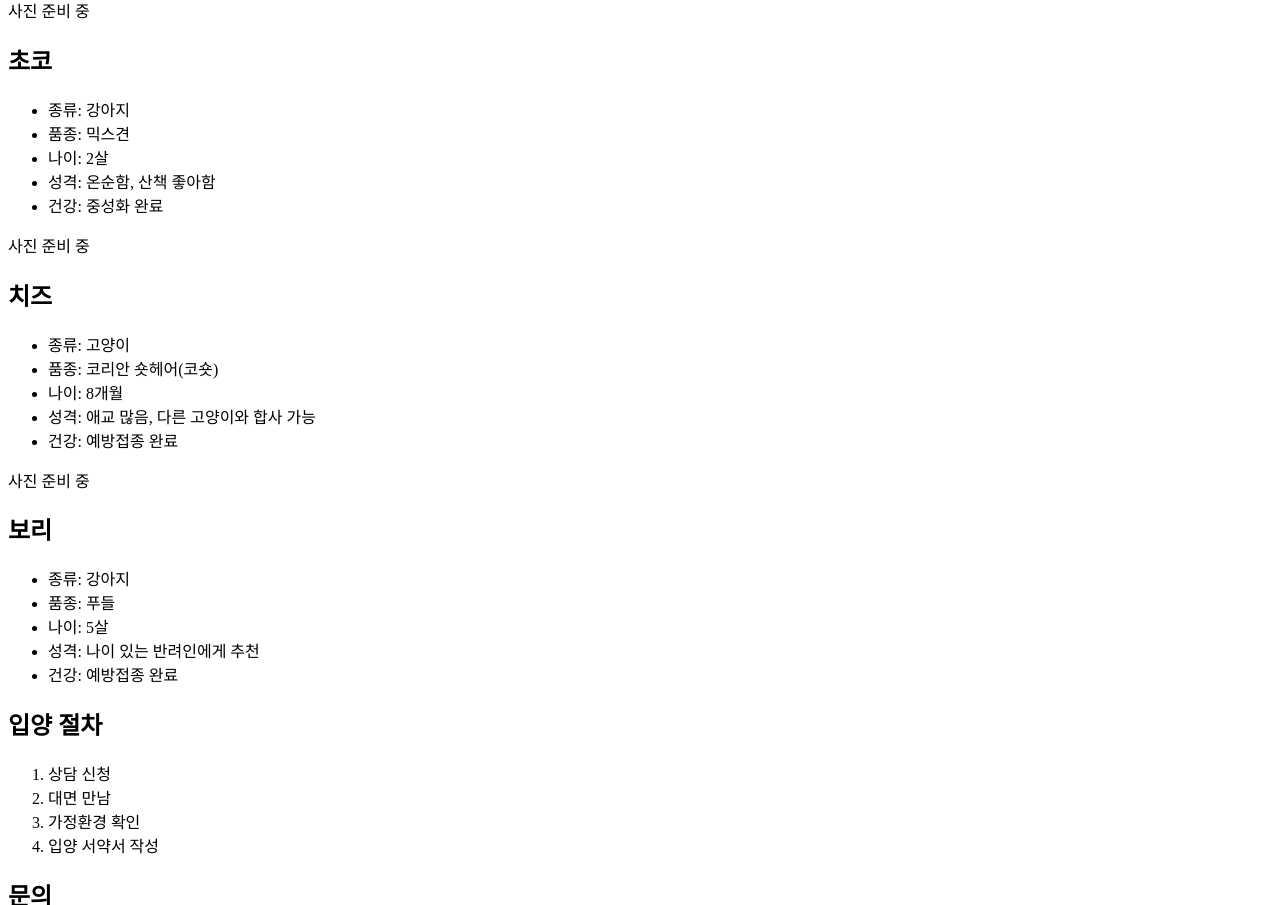
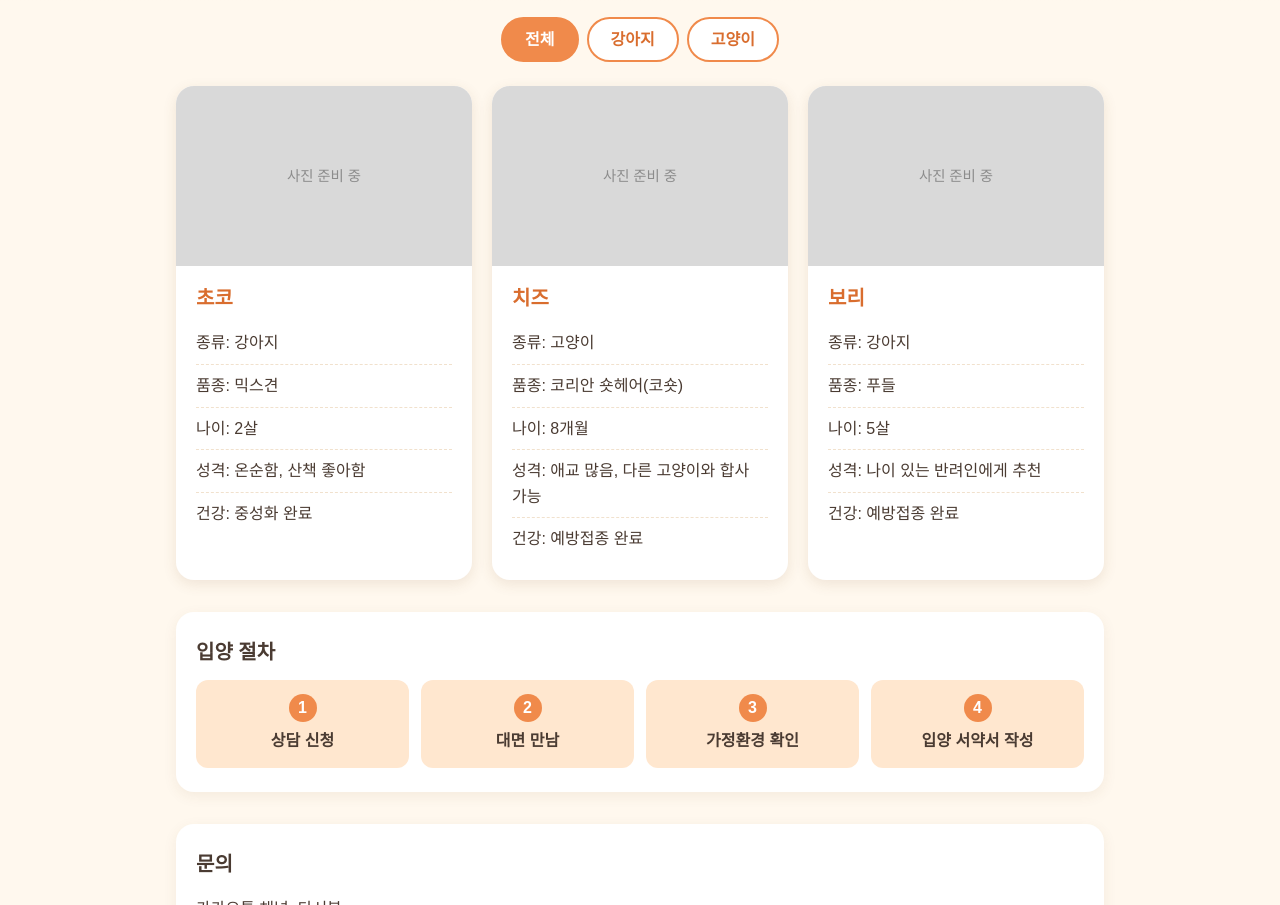
Before and after one commit to plutony-kr/dog-shelter, a plain HTML site: page index.html in a window 1280 px wide. Shown: the part 156-1061 px from the top of the page. Drawn offline with Linux system fonts and the light colour scheme.

Commit message:
3단계 완성
Co-Authored-By: Claude Sonnet 5.5 <noreply@anthropic.com>

```diff
--- a/index.html
+++ b/index.html
@@ -4,6 +4,138 @@
   <meta charset="UTF-8">
   <meta name="viewport" content="width=device-width, initial-scale=1">
   <title>다시봄보호소 입양 안내</title>
+  <style>
+    :root {
+      --bg: #fff8ee;
+      --card: #ffffff;
+      --text: #4a3b32;
+      --muted: #8a7566;
+      --accent: #f08a4b;
+      --accent-dark: #d96d2e;
+      --soft: #ffe7cf;
+      --line: #f1e1cd;
+    }
+
+    * { box-sizing: border-box; }
+
+    body {
+      margin: 0;
+      background: var(--bg);
+      color: var(--text);
+      font-family: "Pretendard", "Malgun Gothic", "Apple SD Gothic Neo", sans-serif;
+      line-height: 1.6;
+    }
+
+    header {
+      background: linear-gradient(180deg, var(--soft), var(--bg));
+      text-align: center;
+      padding: 48px 16px 24px;
+    }
+    header h1 { margin: 0 0 8px; font-size: 2rem; color: var(--accent-dark); }
+    header p { margin: 0; color: var(--muted); }
+
+    main { max-width: 960px; margin: 0 auto; padding: 0 16px 32px; }
+
+    h2 { font-size: 1.25rem; margin: 0 0 12px; }
+
+    /* 필터 버튼 */
+    #filters {
+      display: flex;
+      justify-content: center;
+      gap: 8px;
+      margin: 16px 0 24px;
+    }
+    #filters button {
+      border: 2px solid var(--accent);
+      background: var(--card);
+      color: var(--accent-dark);
+      font: inherit;
+      font-weight: 700;
+      padding: 8px 22px;
+      border-radius: 999px;
+      cursor: pointer;
+      transition: background .15s, color .15s;
+    }
+    #filters button:hover { background: var(--soft); }
+    #filters button.active { background: var(--accent); color: #fff; }
+    #filters button:focus-visible { outline: 3px solid var(--accent-dark); outline-offset: 2px; }
+
+    /* 카드 목록 */
+    #animals {
+      display: grid;
+      grid-template-columns: repeat(auto-fill, minmax(260px, 1fr));
+      gap: 20px;
+    }
+    .card {
+      background: var(--card);
+      border-radius: 18px;
+      overflow: hidden;
+      box-shadow: 0 4px 14px rgba(120, 80, 40, .12);
+    }
+    .card[hidden] { display: none; }
+    .photo {
+      height: 180px;
+      background: #d9d9d9;
+      color: #8c8c8c;
+      display: flex;
+      align-items: center;
+      justify-content: center;
+      font-size: .9rem;
+    }
+    .card h2 { padding: 16px 20px 0; margin: 0; color: var(--accent-dark); }
+    .card ul { list-style: none; margin: 0; padding: 8px 20px 20px; }
+    .card li { padding: 8px 0; border-bottom: 1px dashed var(--line); }
+    .card li:last-child { border-bottom: 0; }
+
+    /* 입양 절차 */
+    #process, #contact {
+      background: var(--card);
+      border-radius: 18px;
+      padding: 24px 20px;
+      margin-top: 32px;
+      box-shadow: 0 4px 14px rgba(120, 80, 40, .08);
+    }
+    #process ol {
+      list-style: none;
+      counter-reset: step;
+      display: grid;
+      grid-template-columns: repeat(auto-fit, minmax(150px, 1fr));
+      gap: 12px;
+      margin: 0;
+      padding: 0;
+    }
+    #process li {
+      counter-increment: step;
+      background: var(--soft);
+      border-radius: 12px;
+      padding: 14px;
+      text-align: center;
+      font-weight: 700;
+    }
+    #process li::before {
+      content: counter(step);
+      display: block;
+      width: 28px;
+      height: 28px;
+      line-height: 28px;
+      margin: 0 auto 6px;
+      border-radius: 50%;
+      background: var(--accent);
+      color: #fff;
+    }
+
+    /* 문의 */
+    #contact ul { list-style: none; margin: 0; padding: 0; }
+    #contact li { padding: 4px 0; }
+
+    footer { text-align: center; color: var(--muted); padding: 16px; font-size: .9rem; }
+
+    @media (max-width: 480px) {
+      header { padding-top: 32px; }
+      header h1 { font-size: 1.6rem; }
+      #filters button { padding: 8px 18px; }
+    }
+  </style>
 </head>
 <body>
 
```
